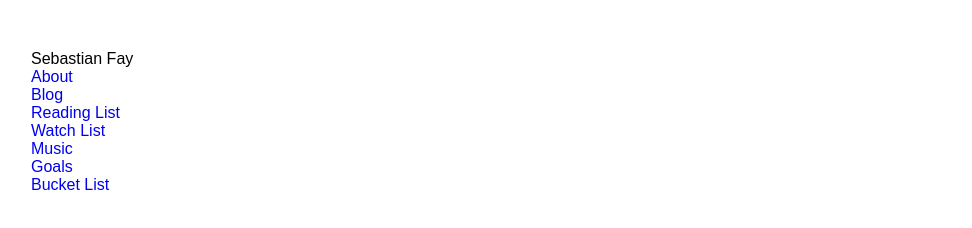
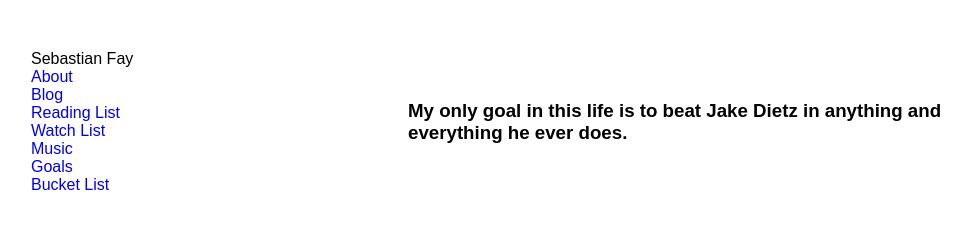
Before and after one commit to sebbyfay/SebastianFay, a plain HTML site: page goals.html in a window 1280 px wide. Shown: the whole page, without its empty margins (0-972 px from the left). Drawn offline with Linux system fonts and the light colour scheme.

Commit message:
added goals

```diff
--- a/goals.html
+++ b/goals.html
@@ -16,5 +16,9 @@
             <a href="goals.html">Goals</a>
             <a href="bucketList.html">Bucket List</a>
         </div>
+        <div class="content">
+            <h3>My only goal in this life is to beat Jake Dietz in anything and
+                everything he ever does.</h3>
+        </div>
     </body>
 </html>
```
